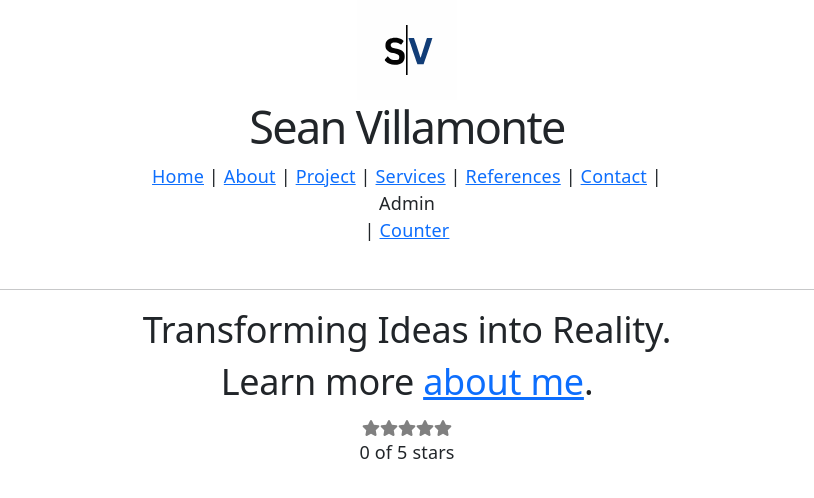
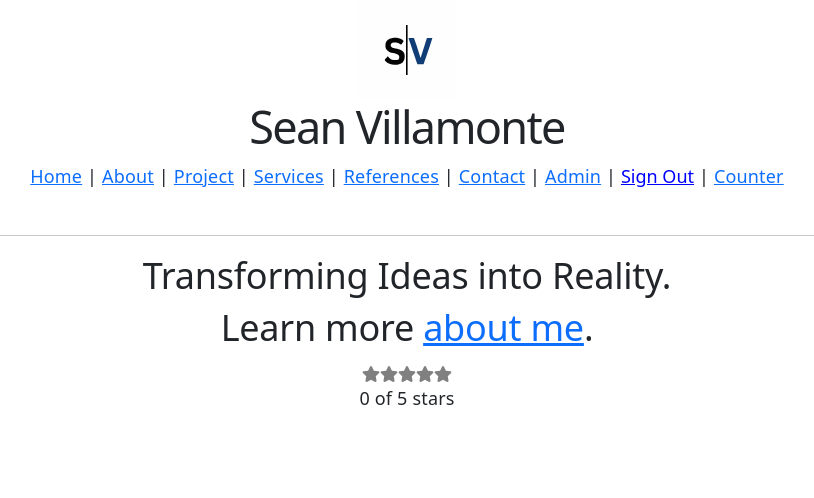
Before and after one commit to seanvillam/portfolio-fb, a React (Vite) app in the folder client/: page / in a window 1280 px wide. Shown: the top 498 px of the page, without its empty margins (233-1047 px from the left). Built offline with nearby package versions, Linux system fonts and the light colour scheme; sample sign-in values are in the browser's storage.

Commit message:
Implemented sign out

```diff
--- a/client/components/Layout.jsx
+++ b/client/components/Layout.jsx
@@ -1,8 +1,12 @@
 import React from "react";
 import favicon from "../public/favicon.svg";
 import { Link } from "react-router-dom";
+import { signout } from "../src/admin/auth/api-auth";
 
 export default function Layout(){
+
+  const isAuthenticated = !!localStorage.getItem("token");
+
      return (
     // This component is used to display the header and navigation links on all pages
     <>
@@ -12,7 +16,29 @@ export default function Layout(){
         <Link to="/">Home</Link> | <Link to="/about">About</Link> |{" "}
         <Link to="/project">Project</Link> | <Link to="/services">Services</Link> |{" "}
         <Link to="/references">References</Link> | <Link to="/contact">Contact</Link> |{" "}
-        <Link className="nav-link" to={localStorage.getItem("token") ? "/admin" : "/signin"}> Admin </Link> | <Link to="/counter">Counter</Link>
+        {!isAuthenticated ? (
+                    <>
+                        <Link to="/signin">Sign In</Link>{" "}
+                    </>
+                ) : (
+                    <>
+                        <Link to="/admin">Admin</Link> |{" "}
+                        <button
+                            onClick={signout}
+                            style={{
+                                background: "none",
+                                border: "none",
+                                color: "blue",
+                                cursor: "pointer",
+                                textDecoration: "underline",
+                                padding: 0,
+                                fontSize: "inherit"
+                            }}
+                        >
+                            Sign Out
+                        </button>
+                    </>
+                )} | <Link to="/counter">Counter</Link>
       </nav>
       <br />
       <hr />
--- a/client/src/admin/auth/api-auth.js
+++ b/client/src/admin/auth/api-auth.js
@@ -23,3 +23,12 @@ export const signin = async (user) => {
 
     return await response.json();
 };
+
+export const signout = () => {
+
+    localStorage.removeItem("token");
+    localStorage.removeItem("user");
+
+    window.location.href = "/signin";
+
+};
```
